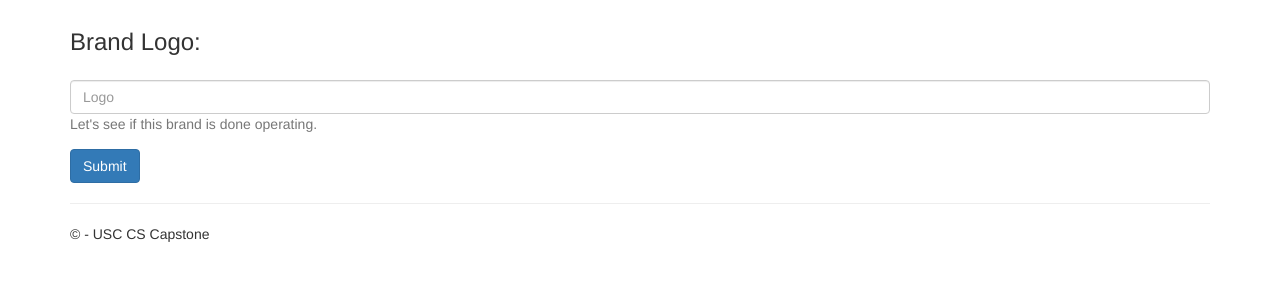
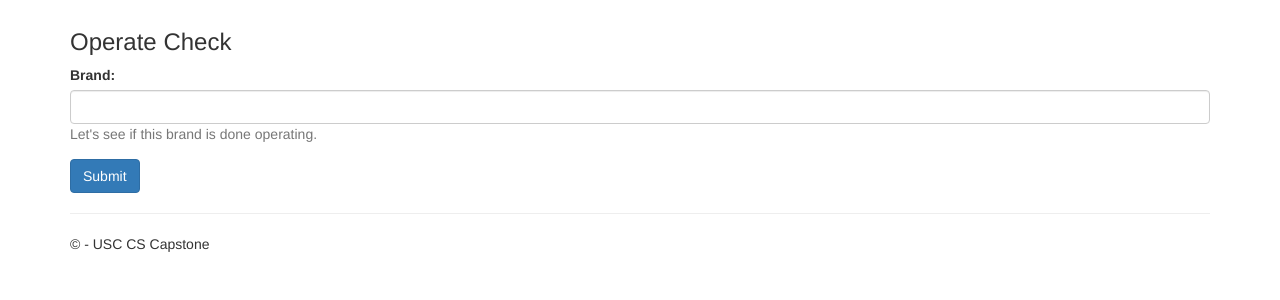
Before and after one commit to LucasAnfang/LogoDetection, a Django app: page /detector/operateForm in a window 1280 px wide. Shown: the part 51-351 px from the top of the page. Run offline with Django 3.2, Linux system fonts and the light colour scheme; some libraries are stand-ins or nearby versions.

Commit message:
fixed the weird merge

```diff
--- a/src/web_app/LogoDetect/detector/templates/detector/index.html
+++ b/src/web_app/LogoDetect/detector/templates/detector/index.html
@@ -18,6 +18,7 @@
         <p>Scrape instagram for the pictures neededto train the model on. This will find all public pictures with the hashtag of the logobrand </p>
         <br/>
         <br/>
+        <br/>
         <p><a class="btn btn-default" href="{%url 'scrape'%}" role="button">Scrape &raquo;</a></p>
 
       </div>
@@ -29,13 +30,14 @@
       <div class="col-md-3">
         <h2>Operate Upload</h2>
         <p>Provided a list of hashtags, it will scrape instagram for this pictures, and using the trained model detect logos. </p>
+        <br/>
         <p><a class="btn btn-default" href="{%url 'oselect'%}" role="button">Operate &raquo;</a></p>
-        <br/>
-        <br/>
+
       </div>
       <div class="col-md-3">
         <h2>Operate Check</h2>
         <p>Use this to check what pictures have been identified as containing the logo.</p>
+        <br/>
         <br/>
         <br/>
         <br/>
--- a/src/web_app/LogoDetect/detector/templates/detector/operate.html
+++ b/src/web_app/LogoDetect/detector/templates/detector/operate.html
@@ -1,7 +1,9 @@
 {% extends "detector/layout.html" %}
 
 {% block content %}
-
+</br>
+</br>
+</br>
 {% if operate_results == "Invalid Table" %}
     <h2>Operate is not finished for {{ logo }} </h2>
 {% else %}
--- a/src/web_app/LogoDetect/detector/templates/detector/operateForm.html
+++ b/src/web_app/LogoDetect/detector/templates/detector/operateForm.html
@@ -4,28 +4,26 @@
 <div class="content">
   <br/>
   <br/>
-  <div class="form-group">
+<h3>Operate Check</h3>
 
-    <label for="logo"><h3>Brand Logo:</h3></label>
-    <p id="error" style="color: red;"></p>
-    <input type="logo" class="form-control input" id="logo" placeholder="Logo">
-    <p id="emailHelp" class="form-text text-muted">Let's see if this brand is done operating.</p>
+  <form action="{% url 'operate' %}" method="POST">
+	{% csrf_token %}
+    <div class="form-group">
+		    <label for="brand">Brand:</label>
+		    <input type="text" class="form-control" id="brand" name="brand">
+    <p class="form-text text-muted">Let's see if this brand is done operating.</p>
   </div>
 
-  <button type="submit" class="btn btn-primary" id="load" data-loading-text="<i class='fa fa-spinner fa-spin'></i> Processing" onclick="redirect()">Submit</button>
+  <input type="submit" class="btn btn-primary" id="load" data-loading-text="<i class='fa fa-spinner fa-spin'></i> Processing" value ="Submit">
+ </form>
 
 </div>
 
 <script type="text/javascript">
 	function redirect() {
 
-		if(document.getElementById("logo").value.length == 0 || document.getElementById("logo").value == null){
-			document.getElementById("error").innerHTML = "Please input a logo";
-			return;
-		}
 		$('.btn').button('loading');
-		var newURL = "/detector/"+ document.getElementById("logo").value +"/operate";
-		window.location.replace(newURL);
+
 
 	}
 
--- a/src/web_app/LogoDetect/detector/templates/detector/operateSelect.html
+++ b/src/web_app/LogoDetect/detector/templates/detector/operateSelect.html
@@ -1,7 +1,8 @@
 {% extends "detector/layout.html" %}
 
 {% block content %}
-
+<br/>
+<br/>
 {%if output%}
 <h3>{{output}}</h3>
 <img src="https://thumbs.gfycat.com/AshamedWeightyDachshund-max-1mb.gif"/>
@@ -9,7 +10,6 @@
 
 <div class="container">
 	<h3> Scrape Instagram for Operate Set and Start Logo Detection</h3>
-	</br>
 	<h5 style = "color:red">{{errorString}}</h5>
 	<h5 style = "color:green">{{successString}}</h5>
 
--- a/src/web_app/LogoDetect/detector/urls.py
+++ b/src/web_app/LogoDetect/detector/urls.py
@@ -5,7 +5,9 @@ from . import views
 
 urlpatterns = [
     url(r'^$', views.index, name='index'),
+
     url(r'operateForm', views.operateForm, name='operateForm'),
+    url(r'operate', views.operate, name='operate'),
     url(r'scrape', views.scrape, name='scrape'),
     url(r'callScraper', views.callScraper, name='callScraper'),
     url(r'train', views.train, name='train'),
@@ -14,6 +16,6 @@ urlpatterns = [
     url(r'oselect', views.oselect, name='oselect'),
     url(r'select', views.select, name='select'),
     url(r'upload', views.upload, name='upload'),
-    url(r'^(?P<logo_id>[^\s]+)/operate/$', views.operate, name='operate'),
+
 
 ]
--- a/src/web_app/LogoDetect/detector/views.py
+++ b/src/web_app/LogoDetect/detector/views.py
@@ -14,20 +14,24 @@ def index(request):
 #	return HttpResponse(storage.query("$MetricsHourPrimaryTransactionsBlob", "20171016T0000", "system;All"))
 	return render(request, 'detector/index.html', {"test": "Logo Detection"})
 
-def operate(request, logo_id):
-	storage = AzureStorage()
-	'''
-	for result in storage.retrieve_table("patagonia"):
-		storage.download_blob(result.image_path)
-	'''
-	operate_results = storage.retrieve_table(logo_id)
-	if operate_results is None:
-		operate_results = "Invalid Table"
-	operate_results_dict = {
-		"operate_results": operate_results,
-		"logo": logo_id
-	}
-	return render(request, 'detector/operate.html', operate_results_dict)
+def operate(request):
+	if request.method == 'POST':
+		print "in operate"
+		print request.POST
+		if len(request.POST.get('brand')) is 0:
+			return render(request, 'detector/operateForm.html', {"errorString": "Please fill out both fields"})
+
+		storage = AzureStorage()
+		logo_id = request.POST.get('brand')
+		print logo_id
+		operate_results = storage.retrieve_table(logo_id)
+		if operate_results is None:
+			operate_results = "Invalid Table"
+		operate_results_dict = {
+			"operate_results": operate_results,
+			"logo": logo_id
+		}
+		return render(request, 'detector/operate.html', operate_results_dict)
 
 def operateForm(request):
 	return render(request, 'detector/operateForm.html', {})
@@ -68,6 +72,7 @@ def select(request):
 	return render(request, 'detector/trainSelect.html', resultDict)
 
 def supload(request):
+	print "in supload"
 	if request.method == 'POST':
 		if len(request.POST["picList"]) is 0:
 			return render(request, 'detector/trainSelect.html', {"errorString": "Please input a brand"})
@@ -92,7 +97,9 @@ def supload(request):
 			print "error"
 	logoDir = os.getcwd() + "/" + "yes"+request.POST["brand"]
 	noLogoDir = os.getcwd() + "/" + "no"+request.POST["brand"]
+	print "made it to before tool"
 	IGScraperTool.IG_train_upload(request.POST["brand"].lower(), logoDir, noLogoDir)
+	print "made it after tools"
 	shutil.rmtree("no"+request.POST["brand"])
 	shutil.rmtree("yes"+request.POST["brand"])
 	shutil.rmtree(request.POST["brand"])
```
Also changed, not shown: src/web_app/LogoDetect/detector/templates/detector/scrape.html (+4 -7 lines), src/web_app/LogoDetect/detector/templates/detector/train.html (+6 -6 lines), src/web_app/LogoDetect/detector/templates/detector/trainSelect.html (+6 -9 lines).
